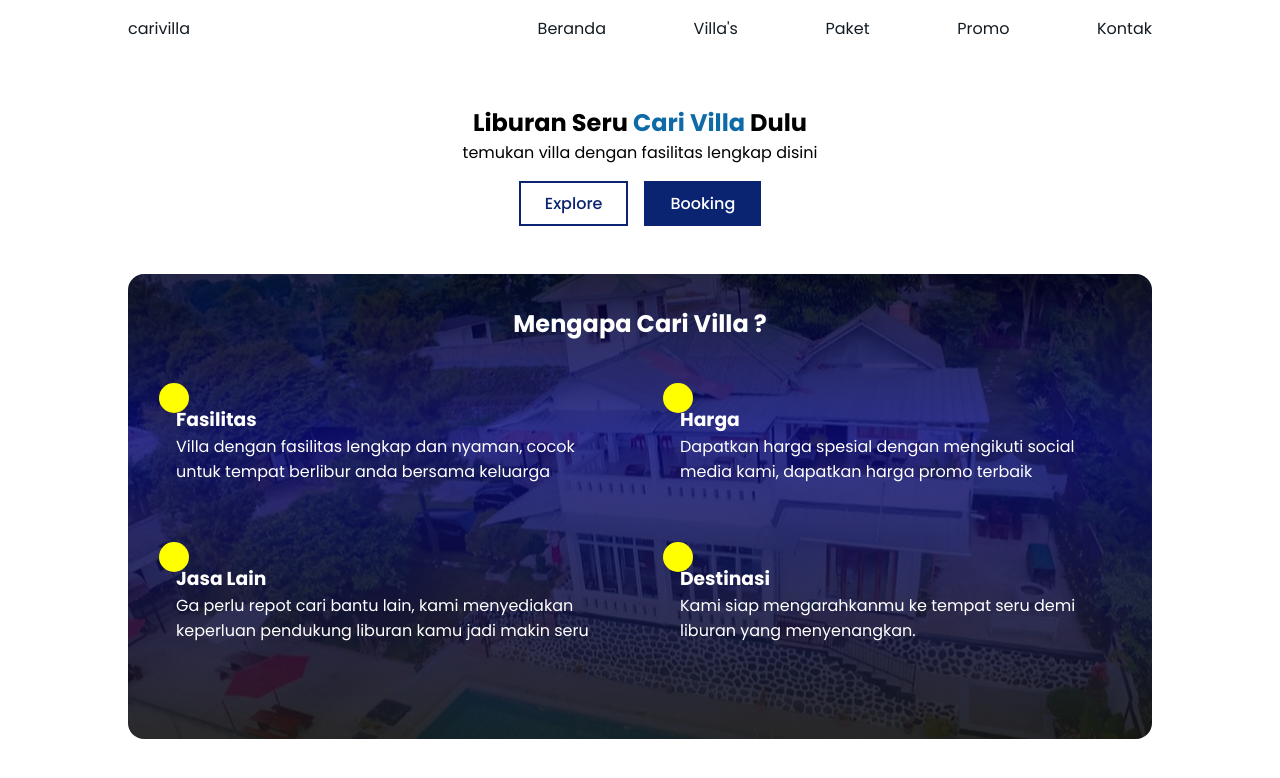
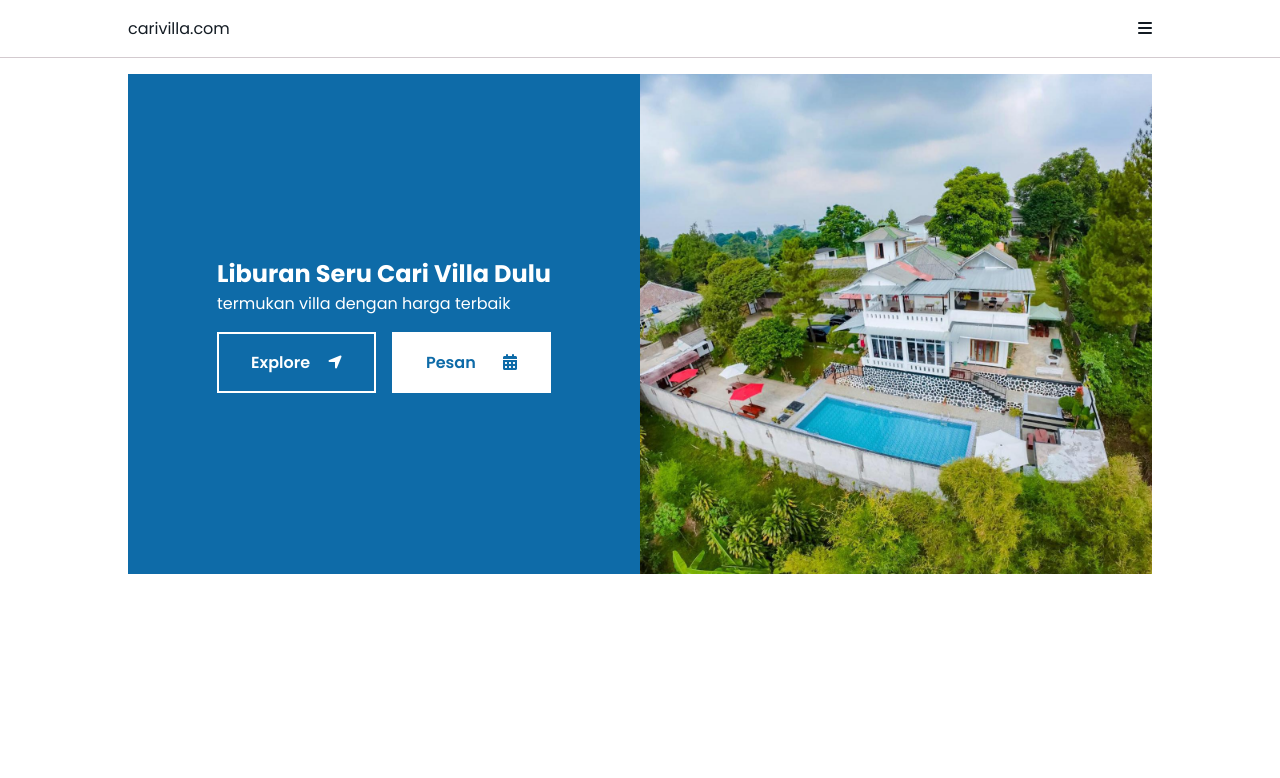
Before and after one commit to uiuxkimabe/project-villa, a plain HTML site: page index.html in a window 1280 px wide. Drawn offline with Linux system fonts and the light colour scheme.

Commit message:
change all over

```diff
--- a/index.html
+++ b/index.html
@@ -17,67 +17,58 @@
         <div class="container">
             <div class="row d-flex">
                 <div class="col logo">
-                    <a href="#">carivilla</a>
-                </div>
-                <div class="col menu d-flex">
-                    <a href="#">Beranda</a>
-                    <a href="#">Villa's</a>
-                    <a href="#">Paket</a>
-                    <a href="#">Promo</a>
-                    <a href="#">Kontak</a>
+                    <a href="#">carivilla.com</a>
                 </div>
                 <div class="col hamBtn">
                     <i class="fa-solid fa-bars"></i>
+                </div>
+                <div class="col navbar d-flex">
+                    <a href="#" class="d-flex">
+                        <i class="fa-solid fa-house"></i>
+                        <p>Beranda</p>
+                    </a>
+                    <a href="#" class="d-flex">
+                        <i class="fa-solid fa-headset"></i>
+                        <p>Tentang</p>
+                    </a>
+                    <a href="#" class="d-flex">
+                        <i class="fa-solid fa-handshake"></i>
+                        <p>Jadi Mitra</p>
+                    </a>
+                    <a href="#" class="d-flex">
+                        <i class="fa-solid fa-circle-info"></i>
+                        <p>Pusat Bantuan</p>
+                    </a>
                 </div>
             </div>
         </div>
      </nav>
     <!-- End Nav -->
-   <!-- jumbotron -->
-    <section id="jumbotron">
+    <!-- Hero -->
+     <section id="hero">
         <div class="container">
-            <figcaption>
-                <h2>Liburan Seru <span class="mark">Cari Villa</span> Dulu</h2>
-                <p>temukan villa dengan fasilitas lengkap disini</p>
-                <div class="cta-btn d-flex">
-                    <a href="#" class="light-btn">Explore</a>
-                    <a href="#" class="solid-btn">Booking</a>
+            <div class="row d-flex">
+                <div class="col d-flex">
+                    <div class="heroText">
+                        <h2>Liburan Seru Cari Villa Dulu</h2>
+                        <p>termukan villa dengan harga terbaik</p>
+                        <figcaption class="d-grid">
+                            <a href="#" class="d-flex">
+                                <p>Explore</p>
+                                <i class="fa-solid fa-location-arrow"></i>
+                            </a>
+                            <a href="#" class="d-flex mainBtn">
+                                <p>Pesan</p>
+                                <i class="fa-solid fa-calendar-days"></i>
+                            </a>
+                        </figcaption>
+                    </div>
                 </div>
-            </figcaption>
-            <div class="row">
-                <figcaption>
-                    <h2>Mengapa Cari Villa ?</h2>
-                </figcaption>
-                <div class="content d-grid">
-                    <figcaption>
-                        <div class="desc">
-                            <h3>Fasilitas</h3>
-                            <p>Villa dengan fasilitas lengkap dan nyaman, cocok untuk tempat berlibur anda bersama keluarga</p>
-                        </div>
-                    </figcaption>
-                    <figcaption>
-                        <div class="desc">
-                            <h3>Harga</h3>
-                            <p>Dapatkan harga spesial dengan mengikuti social media kami, dapatkan harga promo terbaik</p>
-                        </div>
-                    </figcaption>
-                    <figcaption>
-                        <div class="desc">
-                            <h3>Jasa Lain</h3>
-                            <p>Ga perlu repot cari bantu lain, kami menyediakan keperluan pendukung liburan kamu jadi makin seru</p>
-                        </div>
-                    </figcaption>
-                    <figcaption>
-                        <div class="desc">
-                            <h3>Destinasi</h3>
-                            <p>Kami siap mengarahkanmu ke tempat seru demi liburan yang menyenangkan.</p>
-                        </div>
-                    </figcaption>
-                </div>
+                <div class="col imgPreview"></div>
             </div>
         </div>
-    </section>
-    <!-- end jumbotron -->
+     </section>
+    <!-- End Hero -->
 
 
 
--- a/src/js/index.js
+++ b/src/js/index.js
@@ -1,6 +1,6 @@
 // hamBtn
 const hamBtn = document.querySelector('nav .hamBtn')
-const menu = document.querySelector('nav .menu')
+const menu = document.querySelector('nav .navbar')
 hamBtn.addEventListener('click', () => {
     menu.classList.toggle('active')
 })
--- a/src/style/global.css
+++ b/src/style/global.css
@@ -49,6 +49,7 @@ body {
     align-items: center;
 }
 
+/* Default Display Grid */
 .d-grid {
     display: grid;
     place-items: center;
--- a/src/style/index.css
+++ b/src/style/index.css
@@ -3,149 +3,94 @@
 nav {
   position: sticky;
   top: 0;
-  z-index: 999;
-  transition: .3s ease-in-out;
+  background: var(--basic);
+  z-index: 1000;
+  border-bottom: .5px solid var(--grey);
+  color: var(--dark);
 }
 
-nav.active {
-  background-color: rgba(255,255,255,.8)
+nav .logo {
+  padding: 1em 0;
 }
 
 nav a {
-  padding: 1em 0;
   color: var(--dark);
 }
 
-nav .menu {
-  width: 60%;
+nav .navbar {
+  flex-direction: column;
+  align-items: flex-start;
+  gap: 1em;
+  position: absolute;
+  top: 4em;
+  right: 0;
+  transition: .5s;
+  height: 0;
+  opacity: 0;
+  background-color: var(--basic);
+  border: .5px solid var(--grey);
+  overflow: hidden;
+  border-radius: .5em;
 }
 
-nav .hamBtn {
-  display: none;
+nav .navbar.active {
+  height: auto;
+  opacity: 1;
 }
 
-/* end nav */
-
-/* jumbotron */
-
-#jumbotron {
-  text-align: center;
-  padding: 3em 0;
+nav .navbar a {
+  justify-content: flex-start;
+  align-items: center;
+  gap: .8em;
+  width: 100%;
+  padding: 1em 2em;
+  color: var(--dark);
 }
 
-#jumbotron .row {
-  overflow: hidden;
-  margin: 3em 0;
-  padding: 2em 0;
-  background: linear-gradient(180deg, rgba(2, 0, 36, 0.815) 0%, rgba(9, 9, 121, 0.801) 35%, rgba(20, 20, 20, 0.89) 100%), url(../img/villa-gunung-gelis/jp1.jpeg) no-repeat;
-  background-position: center;
-  border-radius: 1em;
-  overflow: hidden;
+nav .navbar a:hover {
+  background-color: var(--bice-blue);
   color: var(--basic);
 }
 
-#jumbotron .content {
-  padding: 1em;
-  margin: 1em 0;
-  grid-template-columns: repeat(auto-fit, minmax(350px, 1fr));
-  width: 100%;
+/* ENd Nav */
+
+/* Hero */
+
+#hero {
+  height: 500px;
+  margin-top: 1em;
+}
+
+#hero .col {
+  flex: 0 0 50%;
+  justify-content: center;
   height: 100%;
-  /* background-color: rgba(0, 0, 0, 0.822); */
+  background: var(--bice-blue);
   color: var(--basic);
 }
 
-#jumbotron .content figcaption{
-  text-align: left;
-  padding: 2em;
-  position: relative;
+#hero .imgPreview {
+  background: url(../img/villa-gunung-gelis/jp1.jpeg) no-repeat center center/cover;
+  height: 100%;
 }
 
-#jumbotron .content figcaption::after {
-  content: '';
-  width: 30px;
-  height: 30px;
-  border-radius: 50%;
-  background-color: yellow;
-  position: absolute;
-  top: 10px;
-  left: 15px;
+#hero figcaption {
+  grid-template-columns: repeat(auto-fit, minmax(150px, 1fr));
+  gap: 1em;
 }
 
-#jumbotron .col {
+#hero figcaption a {
+  margin-top: 1em;
+  padding: 1em 2em;
   width: 100%;
-  height: 100%;
-  overflow: hidden;
+  border: 2px solid var(--basic);
+  color: var(--basic);
+  font-weight: 600;
 }
 
-#jumbotron .col img {
-  object-fit: cover;
-  object-position: center;
-  width: 100%;
+#hero a.mainBtn {
+  background: var(--basic);
+  color: var(--bice-blue);
 }
 
-#jumbotron .cta-btn {
-  margin-top: 1em;
-  gap: 1em;
-  justify-content: center;
-  font-weight: var(--fw-5);
-}
-
-#jumbotron .cta-btn .light-btn {
-  display: block;
-  padding: .5em 1.5em;
-  border: 2px solid var(--royal-blue);
-  color: var(--royal-blue);
-}
-
-#jumbotron .cta-btn .solid-btn {
-  padding: .5em 1.5em;
-  font-weight: var(--fw-5);
-  background-color: var(--royal-blue);
-  border: 2px solid var(--royal-blue);
-  color: var(--basic);
-}
-
-
-
-/* end jumbotron */
-
-/* Responsive */
-/* Tablet View */
-@media screen and (max-width: 600px) {
-  /* nav */
-  nav {
-    padding: 1em 0;
-  }
-
-  nav .menu {
-    max-width: 200px;
-    flex-direction: column;
-    position: absolute;
-    top: 2.5em;
-    right: 0;
-    display: none;
-    transition: .3s ease-in-out;
-    align-items: flex-start;
-    border: 1px solid var(--grey);
-    border-radius: .5em;
-    overflow: hidden;
-    background-color: var(--basic);
-  }
-
-  nav .menu a {
-    width: 100%;
-    padding: 1em;
-  }
-
-  nav .menu a:hover {
-    background-color: var(--grey);
-  }
-
-  nav .menu.active {
-    display: flex;
-  }
-
-  nav .hamBtn {
-    display: block;
-  }
-}
+/* End Hero */
```
